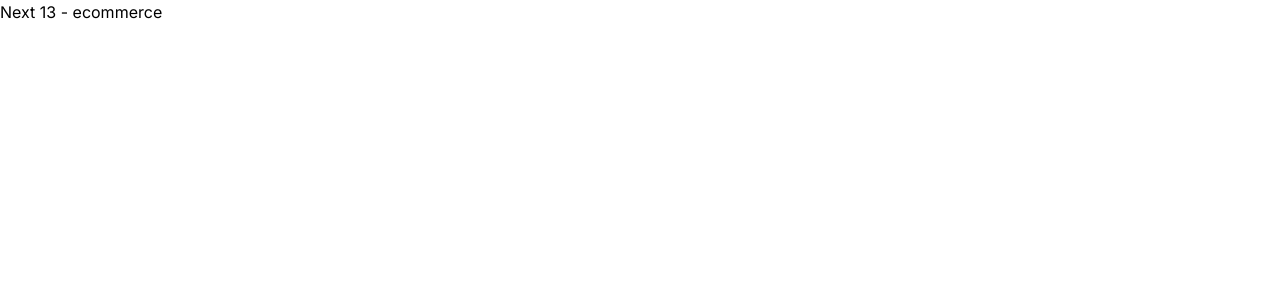
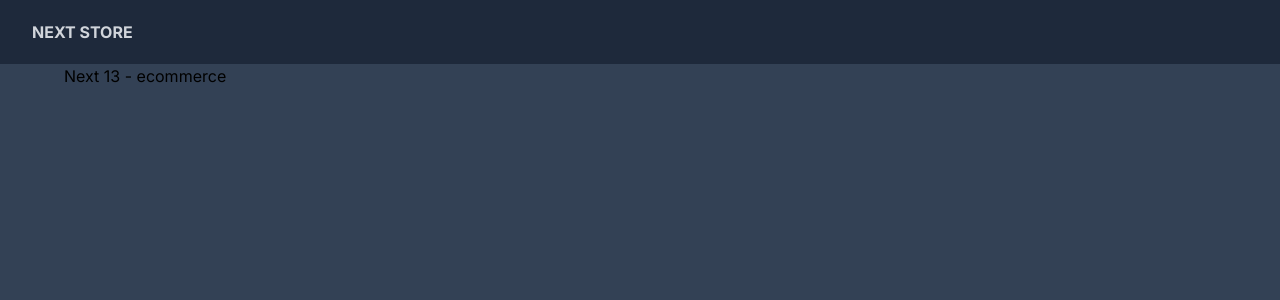
Before and after one commit to markilha/next-ecommerce, a Next.js app: page / in a window 1280 px wide. Shown: the top 300 px of the page. Built offline with nearby package versions, Linux system fonts and the light colour scheme.

Commit message:
Adicionando a navbar

```diff
--- /dev/null
+++ b/src/app/components/NavBar.tsx
@@ -0,0 +1,11 @@
+
+import Link from "next/link";
+export function NavBar() {
+  return (
+    <nav className='fixed top-0 w-full flex items-center py-2 px-8 justify-between z-50 bg-slate-800 text-gray-300'>
+      <Link href="/" className="uppercase font-bold text-md h-12 flex items-center">
+        Next Store
+      </Link>
+    </nav>
+  )
+}
--- a/src/app/layout.tsx
+++ b/src/app/layout.tsx
@@ -1,22 +1,27 @@
-import type { Metadata } from 'next'
-import { Inter } from 'next/font/google'
-import './globals.css'
+import type { Metadata } from "next";
+import { Inter } from "next/font/google";
+import "./globals.css";
 
-const inter = Inter({ subsets: ['latin'] })
+import { NavBar } from "./components/NavBar";
+
+const inter = Inter({ subsets: ["latin"] });
 
 export const metadata: Metadata = {
-  title: 'Next-ecommerce-13',
-  description: 'Generated by create next app',
-}
+  title: "Next-ecommerce-13",
+  description: "Generated by create next app",
+};
 
 export default function RootLayout({
   children,
 }: {
-  children: React.ReactNode
+  children: React.ReactNode;
 }) {
   return (
     <html lang="en">
-      <body className={inter.className}>{children}</body>
+      <body className={inter.className}>
+       <NavBar/>
+        <main className='bg-slate-700 h-screen p-16'>{children}</main>
+      </body>
     </html>
-  )
+  );
 }
--- a/src/app/page.tsx
+++ b/src/app/page.tsx
@@ -2,8 +2,8 @@
 
 export default function Home() {
   return (
-  <main>
+  <div>
     <h1>Next 13 - ecommerce</h1>
-  </main>
+  </div>
   )
 }
```
